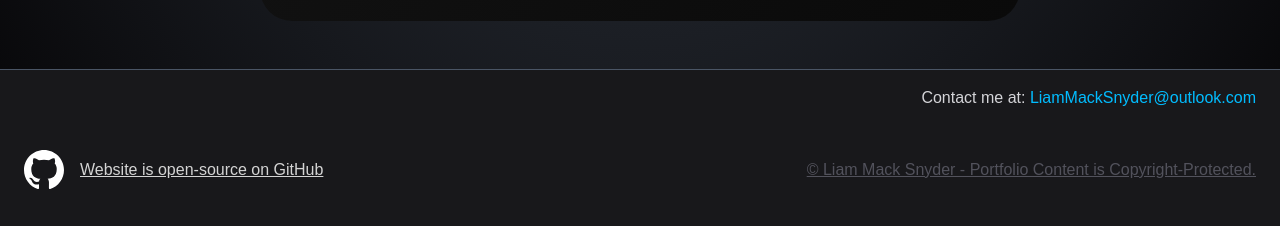
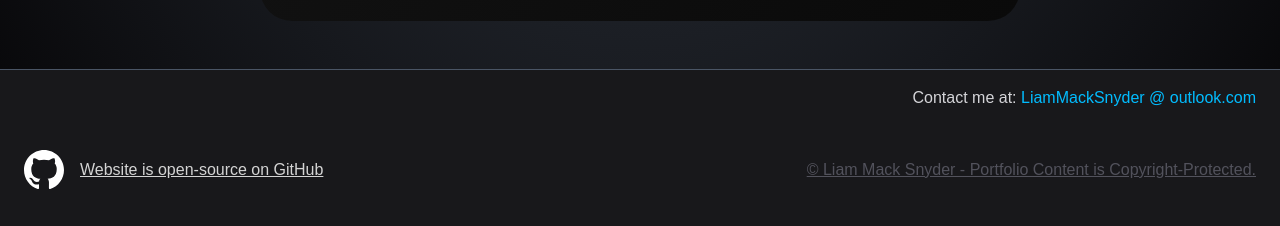
Before and after one commit to MackMaritimus/liammacksnyder, a Next.js app: page / in a window 1280 px wide. Shown: the part 3769-3995 px from the top of the page. Built offline with nearby package versions, Linux system fonts and the light colour scheme.

Commit message:
Minor Bug Fixes

```diff
--- a/src/components/sections/homepage/Footer.tsx
+++ b/src/components/sections/homepage/Footer.tsx
@@ -6,7 +6,7 @@ export default function HPFooter () {
 
     return (
 
-        <section className = "w-full h-auto flex px-6 bg-zinc-900 text-zinc-300 gap-12">
+        <section className = "w-full h-auto flex px-6 bg-zinc-900 text-zinc-300">
 
             <Table
                 rows = "2"
@@ -32,7 +32,7 @@ export default function HPFooter () {
                 <p className = "mt-4 mb-12 row-start-1 col-start-2 text-right">
                     Contact me at:{" "}
                     <a href = "mailto:LiamMackSnyder@outlook.com" className = "text-sky-400 hover:underline">
-                        LiamMackSnyder@outlook.com
+                        LiamMackSnyder @ outlook.com
                     </a>
                 </p>
 
```
